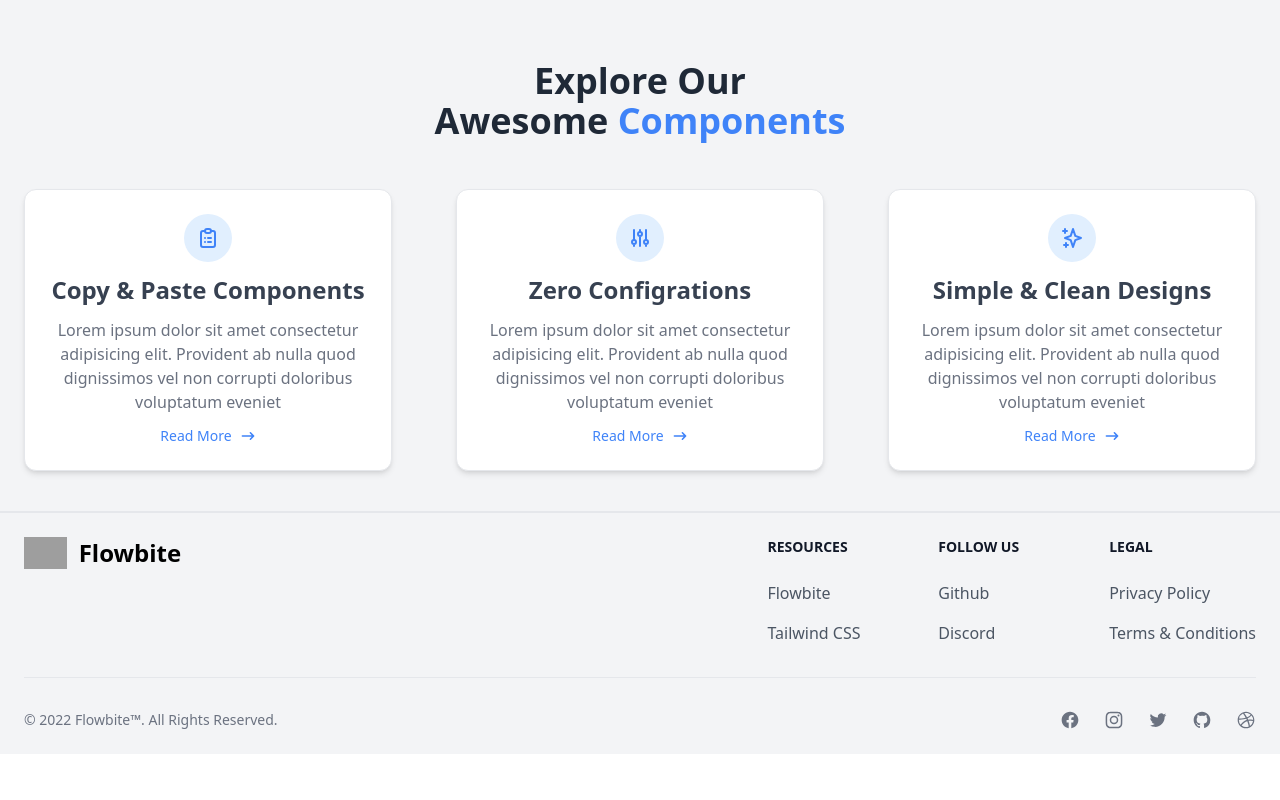
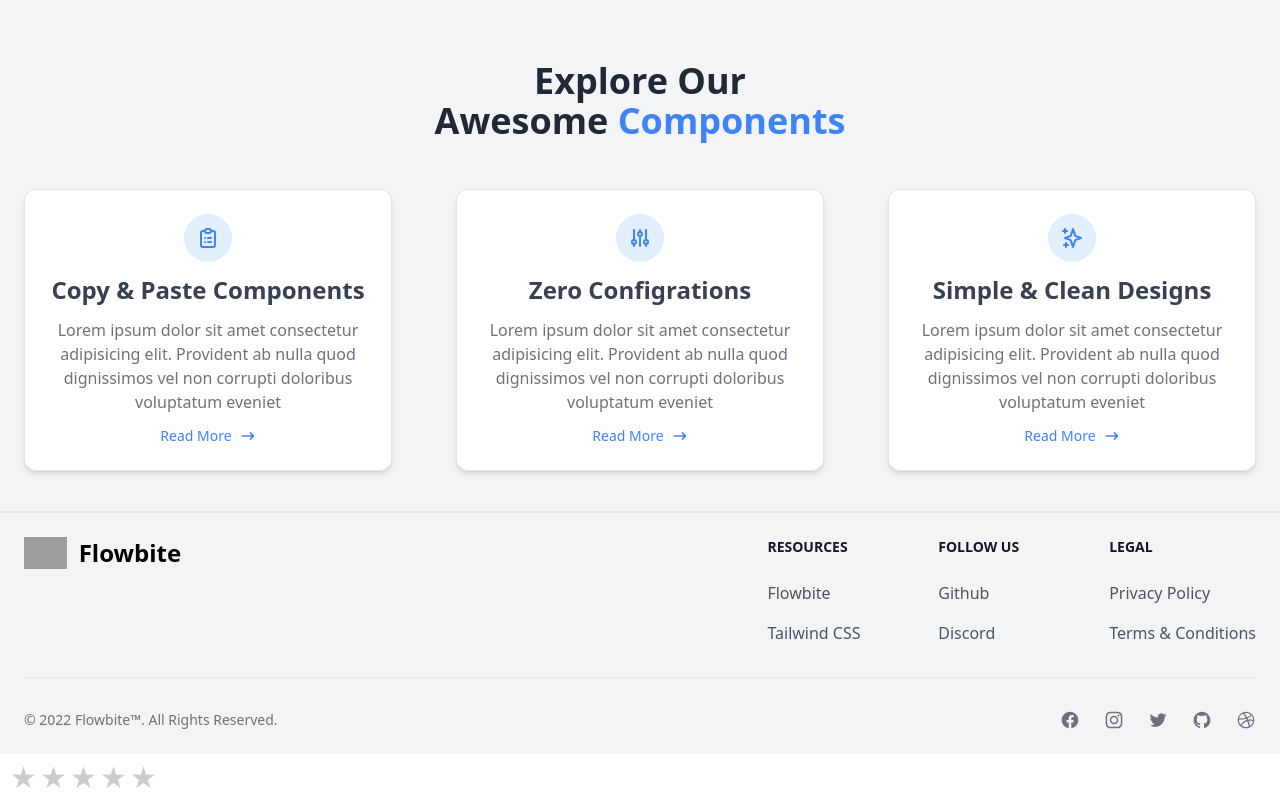
Before and after one commit to arip995/Angular-Theme, an Angular app: page / in a window 1280 px wide. Shown: the part 6715-7515 px from the top of the page. Before the commit the page ends 7469 px from the top, so only its background shows below. Built offline with nearby package versions, Linux system fonts and the light colour scheme; grey boxes are pictures that could not be loaded.

Commit message:
added rating pattern

```diff
--- a/src/app/app.component.html
+++ b/src/app/app.component.html
@@ -2446,3 +2446,17 @@
     <div class="m-16 font-bold text-2xl">sfasdfsdfasdfsdfasdf</div>
   </div>
 </div> -->
+
+
+<div class="rate">
+  <input (click)="ratingValue(5)" type="radio" id="star5" name="rate" value="5" />
+  <label for="star5" title="text">5 stars</label>
+  <input (click)="ratingValue(4)" type="radio" id="star4" name="rate" value="4" />
+  <label for="star4" title="text">4 stars</label>
+  <input (click)="ratingValue(3)" type="radio" id="star3" name="rate" value="3" />
+  <label for="star3" title="text">3 stars</label>
+  <input (click)="ratingValue(2)" type="radio" id="star2" name="rate" value="2" />
+  <label for="star2" title="text">2 stars</label>
+  <input (click)="ratingValue(1)" type="radio" id="star1" name="rate" value="1" />
+  <label for="star1" title="text">1 star</label>
+</div>
--- a/src/app/app.component.scss
+++ b/src/app/app.component.scss
@@ -1,3 +1,40 @@
 body {
     background-color: hsl(0, 0%, 98%)
 }
+.rate {
+    float: left;
+    height: 46px;
+    padding: 0 10px;
+}
+.rate:not(:checked) > input {
+    position:absolute;
+    display: none;
+}
+.rate:not(:checked) > label {
+    float:right;
+    width:1em;
+    overflow:hidden;
+    white-space:nowrap;
+    cursor:pointer;
+    font-size:30px;
+    color:#ccc;
+}
+.rate:not(:checked) > label:before {
+    content: '★ ';
+}
+.rate > input:checked ~ label {
+    color: #ffc700;
+}
+.rate:not(:checked) > label:hover,
+.rate:not(:checked) > label:hover ~ label {
+    color: #deb217;
+}
+.rate > input:checked + label:hover,
+.rate > input:checked + label:hover ~ label,
+.rate > input:checked ~ label:hover,
+.rate > input:checked ~ label:hover ~ label,
+.rate > label:hover ~ input:checked ~ label {
+    color: #c59b08;
+}
+
+/* Modified from: https://github.com/mukulkant/Star-rating-using-pure-css */
--- a/src/app/app.component.ts
+++ b/src/app/app.component.ts
@@ -20,4 +20,8 @@ export class AppComponent {
   switchMode(event: Event){
     this.isDark = !this.isDark;
   }
+
+  ratingValue(value:number){
+    console.log(value);
+  }
 }
```
